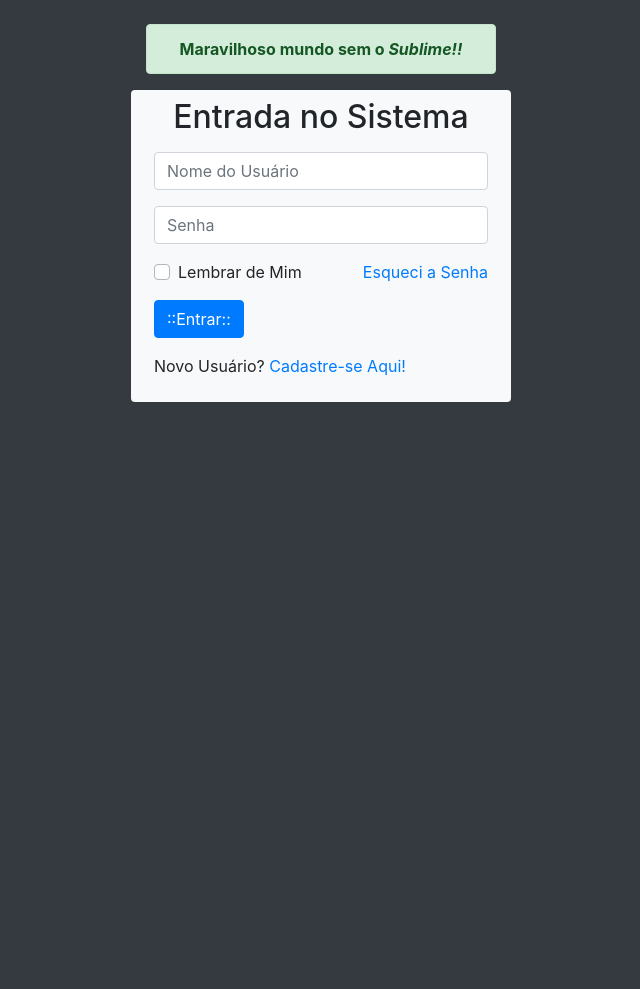
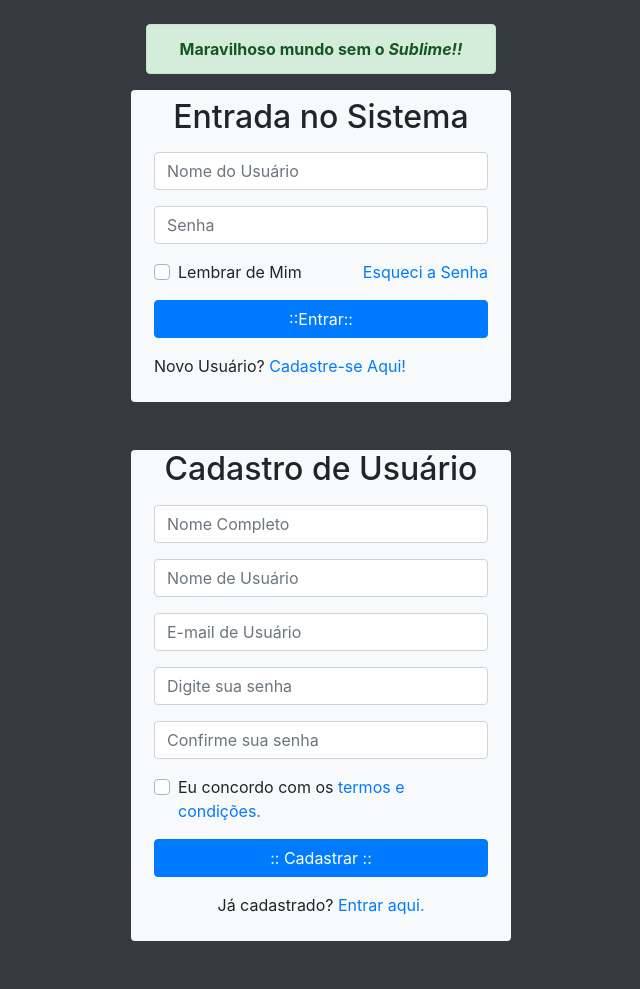
Before and after one commit to davidloko/sistema_de_login_AIPR2019v1, a PHP site: page / in a window 1280 px wide. Shown: the whole page, without its empty margins (319-959 px from the left). Before the commit the page ends 402 px from the top, so only its background shows below. Run offline with PHP 8.4, Linux system fonts and the light colour scheme; some libraries are stand-ins or nearby versions.

Commit message:
closes #2
Formulário de cadastro de novo usuário

```diff
--- a/index.php
+++ b/index.php
@@ -22,7 +22,7 @@
                 </div>
             </section>
 
-            <section class="row">
+            <section class="row mb-5">
                 <div class="col-lg-4 offset-lg-4 bg-light rounded" id="caixaLogin">
                     <h2 class="text-center mt-2"> Entrada no Sistema</h2>
                     <form action="#" id="formLogin" class="p-2">
@@ -48,7 +48,7 @@
                         </div>
 
                         <div class="form-group">
-                            <input type="submit" value="::Entrar::" name="btnEntrar" id="btnEntrar" class="btn btn-primary btn block">
+                            <input type="submit" value="::Entrar::" name="btnEntrar" id="btnEntrar" class="btn btn-primary btn-block">
                         </div>
 
                         <div class="form-group">
@@ -60,6 +60,56 @@
                     </form>
                 </div>
             </section>
+
+            <!--  Formulário de Cadastro -->
+            <section class="row mb-5">
+                <div class="col-lg-4 offset-lg-4 bg-light rounded" id="caixaCadastro">
+                    <h2 class="text-center">Cadastro de Usuário</h2>
+                    <form action="#" class="p-2" id="frmCadastro">
+
+                        <div class="form-group">
+                            <input type="text" name="nomeCompleto" id="nomeCompleto" class="form-control" placeholder="Nome Completo" required>
+                        </div>
+
+                        <div class="form-group">
+                            <input type="text" name="nomeUsuário" id="nomeUsuário" class="form-control" placeholder="Nome de Usuário" required>
+                        </div>
+
+                        <div class="form-group">
+                            <input  type="email" name="emailUsuário" id="emailUsuário" class="form-control" placeholder="E-mail de Usuário" required>
+                        </div>
+
+                        <div class="form-group">
+                            <input type="password" name="senhaUsuário" id="senhaUsuário" class="form-control" placeholder="Digite sua senha" required>
+                        </div>
+
+                        <div class="form-group">
+                        <input type="password" name="senhaConfirma" id="senhaConfirma" class="form-control" placeholder="Confirme sua senha" required>
+                        </div>
+
+                        <div class="form-group">
+                            <div class="custom-control custom-checkbox">
+                                <input type="checkbox" name="concordar" id="concordar" class="custom-control-input">
+                                <label for="concordar" class="custom-control-label">
+                                    Eu concordo com os <a href="#">termos e condições.</a>
+                                </label>
+                            </div>
+                        </div>
+
+                        <div class="form-group">
+                            <input type="submit" value=":: Cadastrar ::" class="btn btn-primary btn-block" id="btnRegistrar">
+                        </div>
+
+                        <div class="form-group">
+                            <p class="text-center">Já cadastrado? <a href="#" id="btnJaCadastrado">Entrar aqui.</a></p>
+                        </div>
+                    </form>
+
+                </div>
+
+            </section>
+
+
         </main>
 
         <script src="https://cdnjs.cloudflare.com/ajax/libs/jquery/3.4.1/jquery.slim.min.js"></script>
```
